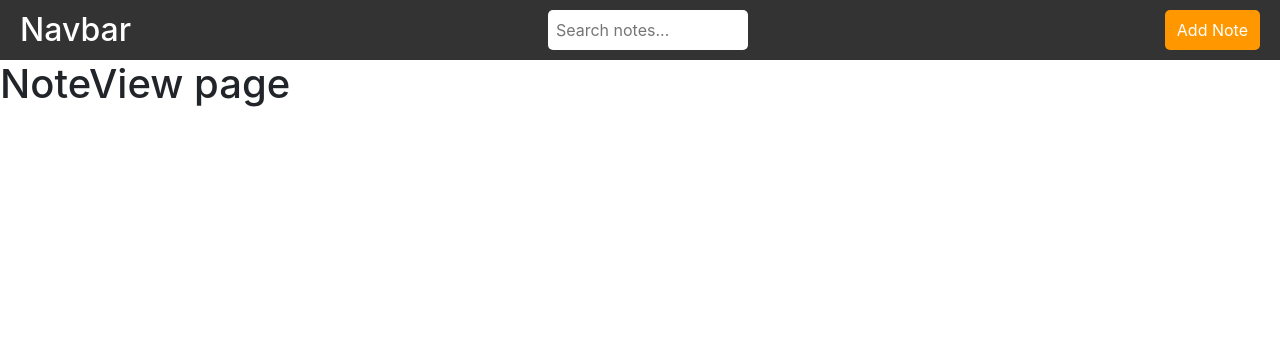
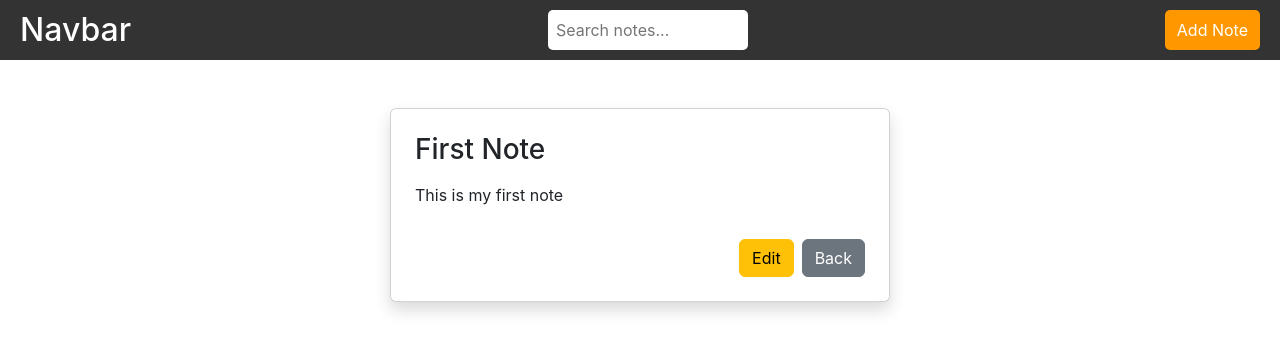
Before and after one commit to Prasiddhi26/Notes-App, a React (Create React App) app in the folder frontend/: page /note/1 in a window 1280 px wide. Shown: the top 352 px of the page. Built offline with nearby package versions, Linux system fonts and the light colour scheme.

Commit message:
Added NoteView page with edit and back navigation

```diff
--- a/frontend/src/pages/NoteView.jsx
+++ b/frontend/src/pages/NoteView.jsx
@@ -1,7 +1,54 @@
+import { useParams, useNavigate } from "react-router-dom";
+
 function NoteView() {
-    return (
-        <h1>NoteView page</h1>
-     );
+  const { id } = useParams();
+  const navigate = useNavigate();
+
+  // Dummy notes (same as Home)
+  const notes = [
+    { id: 1, title: "First Note", content: "This is my first note" },
+    { id: 2, title: "Second Note", content: "This is my second note" },
+  ];
+
+  // Find note by id
+  const note = notes.find((n) => n.id === parseInt(id));
+
+  if (!note) {
+    return <h3 className="text-center mt-4">Note not found</h3>;
+  }
+
+  return (
+    <div className="container d-flex justify-content-center mt-5">
+
+      <div className="card shadow p-4" style={{ width: "500px" }}>
+
+        <h3 className="mb-3">{note.title}</h3>
+
+        <p>{note.content}</p>
+
+        {/* Buttons */}
+        <div className="d-flex justify-content-end gap-2 mt-3">
+
+          <button
+            className="btn btn-warning"
+            onClick={() => navigate(`/edit/${id}`)}
+          >
+            Edit
+          </button>
+
+          <button
+            className="btn btn-secondary"
+            onClick={() => navigate("/")}
+          >
+            Back
+          </button>
+
+        </div>
+
+      </div>
+
+    </div>
+  );
 }
 
 export default NoteView;
```
